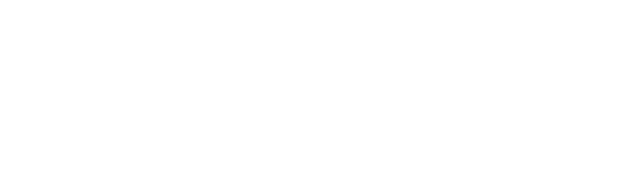
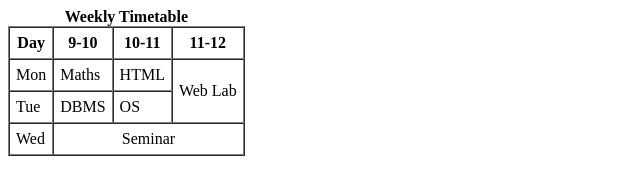
Before and after one commit to Kavi800/WDW_0180, a plain HTML site: page Web Desgining workshop assignment/assignment13.html in a window 1280 px wide. Shown: the whole page, without its empty margins (0-640 px from the left). Drawn offline with Linux system fonts and the light colour scheme.

Commit message:
Add weekly timetable structure to assignment13.html

```diff
--- a/Web Desgining workshop assignment/assignment13.html
+++ b/Web Desgining workshop assignment/assignment13.html
@@ -6,6 +6,29 @@
     <title>Document</title>
 </head>
 <body>
-
+    <table border="1" cellpadding="6" cellspacing="0">
+        <caption><b>Weekly Timetable</b></caption>
+        <tr>
+            <th>Day</th>
+            <th>9-10</th>
+            <th>10-11</th>
+            <th>11-12</th>
+        </tr>
+        <tr>
+            <td>Mon</td>
+            <td>Maths</td>
+            <td>HTML</td>
+            <td rowspan="2">Web Lab</td>
+        </tr>
+        <tr>
+            <td>Tue</td>
+            <td>DBMS</td>
+            <td>OS</td>
+        </tr>
+        <tr>
+            <td>Wed</td>
+            <td colspan="3" align="center">Seminar</td>
+        </tr>
+    </table>
 </body>
 </html>
```
